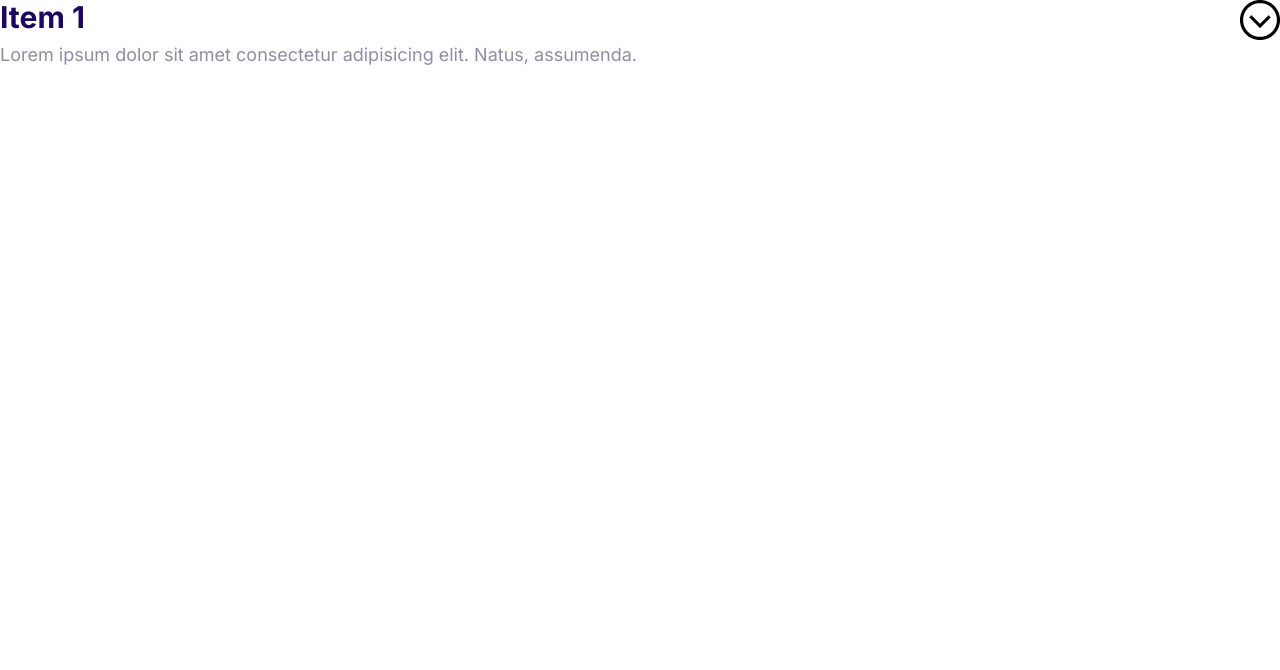
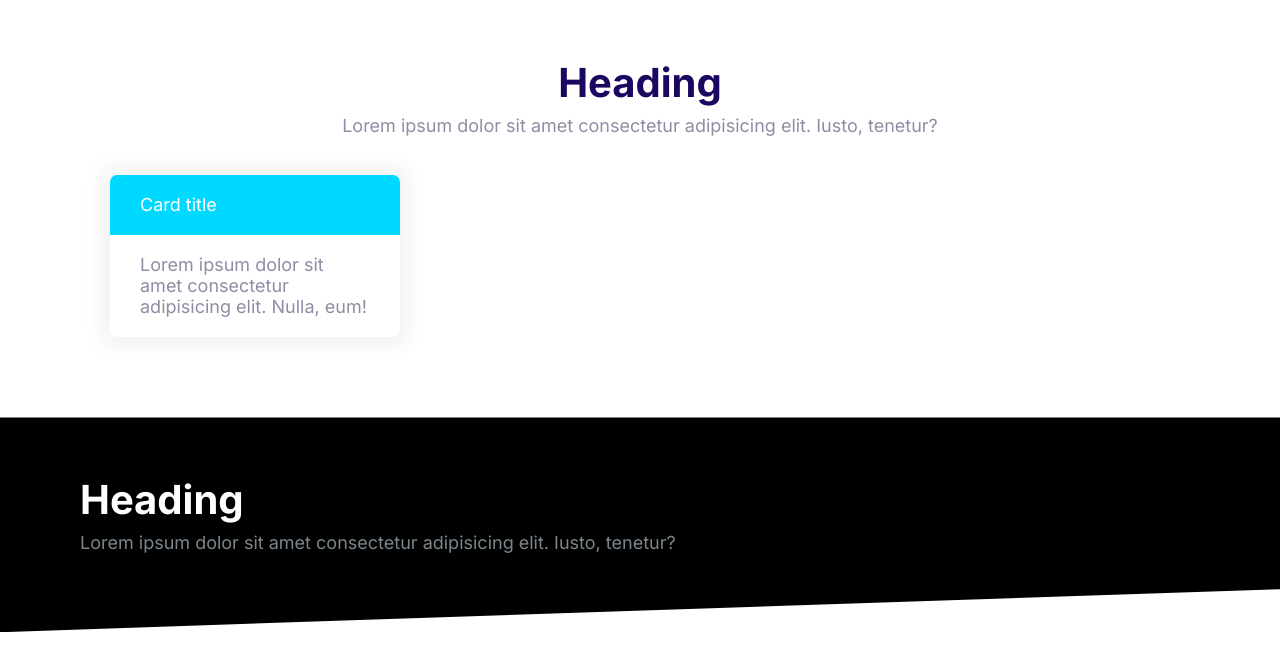
Before and after one commit to samirhaouchi1/moshify, a plain HTML site: page index.html in a window 1280 px wide. Drawn offline with Linux system fonts and the light colour scheme.

Commit message:
Definr the style for the blocks.

```diff
--- a/css/styles.css
+++ b/css/styles.css
@@ -588,3 +588,42 @@ p {
     max-height: 100vh;
     opacity: 1;
 }
+
+/* Blocks */
+
+.block {
+    --padding-vertical: 6rem;
+    padding: var(--padding-vertical) 2rem;
+}
+
+.block__header {
+    text-align: center;
+}
+
+.block__heading {
+    margin-top: 0;
+}
+
+.block--dark {
+    background: #000;
+    color: #7b858b;
+}
+
+.block--dark .block__heading {
+    color: #fff;
+}
+
+.block--skewed-right {
+    padding-right: calc(var(--padding-vertical)+ 4rem) ;
+    clip-path: polygon(0% 0%, 100% 0%, 100% 100%, 0% 80%);
+}
+
+.block--skewed-left {
+    padding-right: calc(var(--padding-vertical)+ 4rem) ;
+    clip-path: polygon(0% 0%, 100% 0%, 100% 80%, 0% 100%);
+}
+
+.container {
+    max-width: 1140px;
+    margin: 0 auto;
+}
--- a/index.html
+++ b/index.html
@@ -14,16 +14,33 @@
     <link rel="stylesheet" href="css/styles.css" />
   </head>
   <body>
-    <div class="collapsible collapsible--expanded">
-      <header class="collapsible__header">
-        <h2 class="collapsible__heading">Item 1</h2>
-          <img class="icon icon--white collapsible__chevron" src="images/shevron.svg" alt="">
+  <!-- section n 1 -->
+    <section class="block container">
+      <header class="block__header">
+        <h2 class="block__heading">Heading</h2>
+        <p>
+          Lorem ipsum dolor sit amet consectetur adipisicing elit. Iusto, tenetur?
+        </p>
       </header>
-      <div class="collapsible__content">
-        Lorem ipsum dolor sit amet consectetur adipisicing elit. Natus,
-        assumenda.
+      <div style="width: 30%; padding: 20px;">
+        <div class="card card--secondary">
+          <header class="card__header">Card title</header>
+          <div class="card__body">
+            Lorem ipsum dolor sit amet consectetur adipisicing elit. Nulla, eum!
+          </div>
+        </div>
       </div>
-    </div>
+    </section>
+ <!-- section n 2 -->
+    <section class="block block--dark block--skewed-left">
+      <div class="container">
+        <h2 class="block__heading">Heading</h2>
+        <p>
+          Lorem ipsum dolor sit amet consectetur adipisicing elit. Iusto, tenetur?
+        </p>
+      </div>
+    </section>
+
     <script src="js/main.js"></script>
   </body>
 </html>
```
Also changed, not shown: components/block.html (added, +26 -0 lines).
